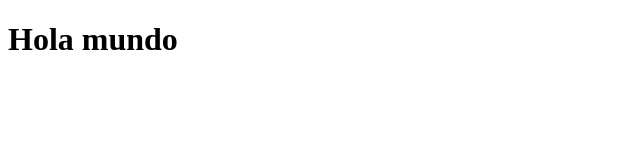
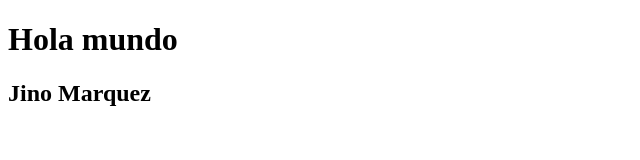
Before and after one commit to JinoMarquezz/Proyecto_side, a plain HTML site: page index.html in a window 1280 px wide. Shown: the whole page, without its empty margins (0-640 px from the left). Drawn offline with Linux system fonts and the light colour scheme.

Commit message:
Nuevo texto

```diff
--- a/index.html
+++ b/index.html
@@ -7,5 +7,6 @@
 </head>
 <body>
     <h1>Hola mundo</h1>
+    <h2>Jino Marquez</h2>
 </body>
 </html>
```
